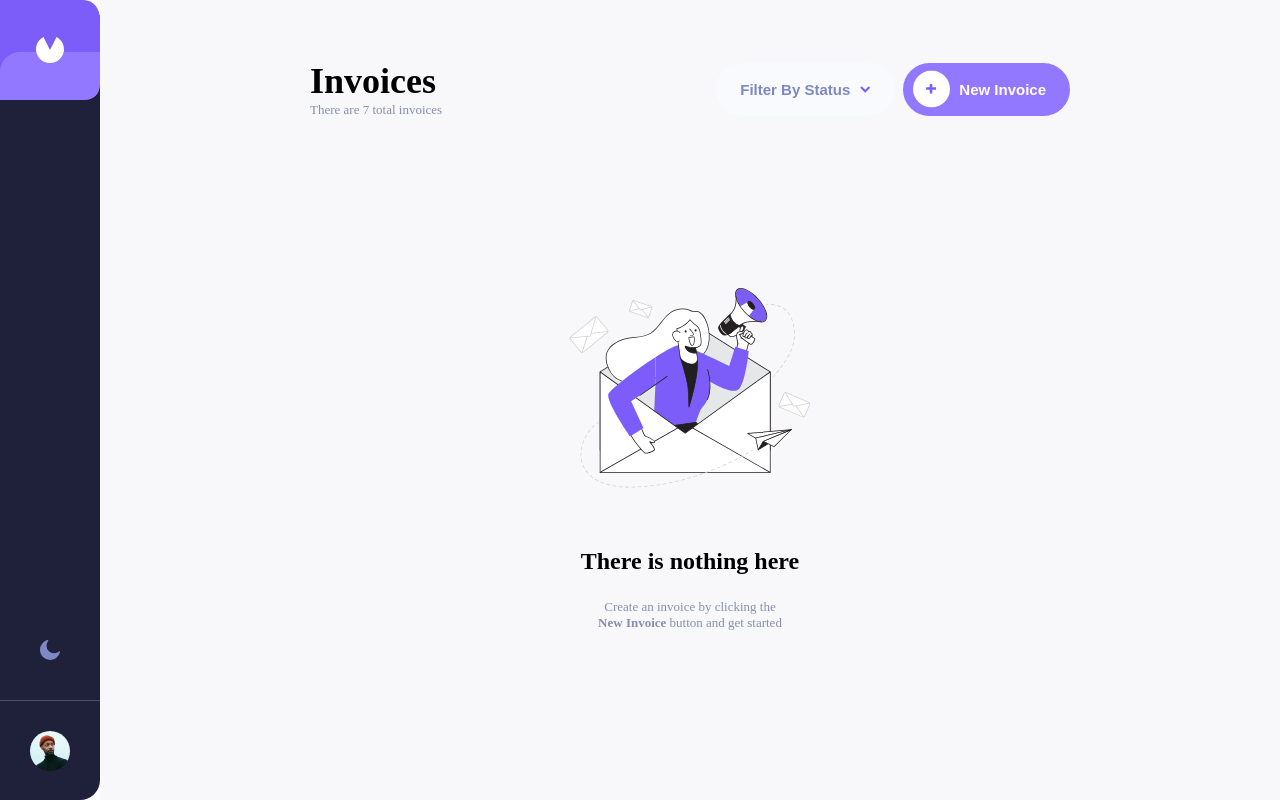
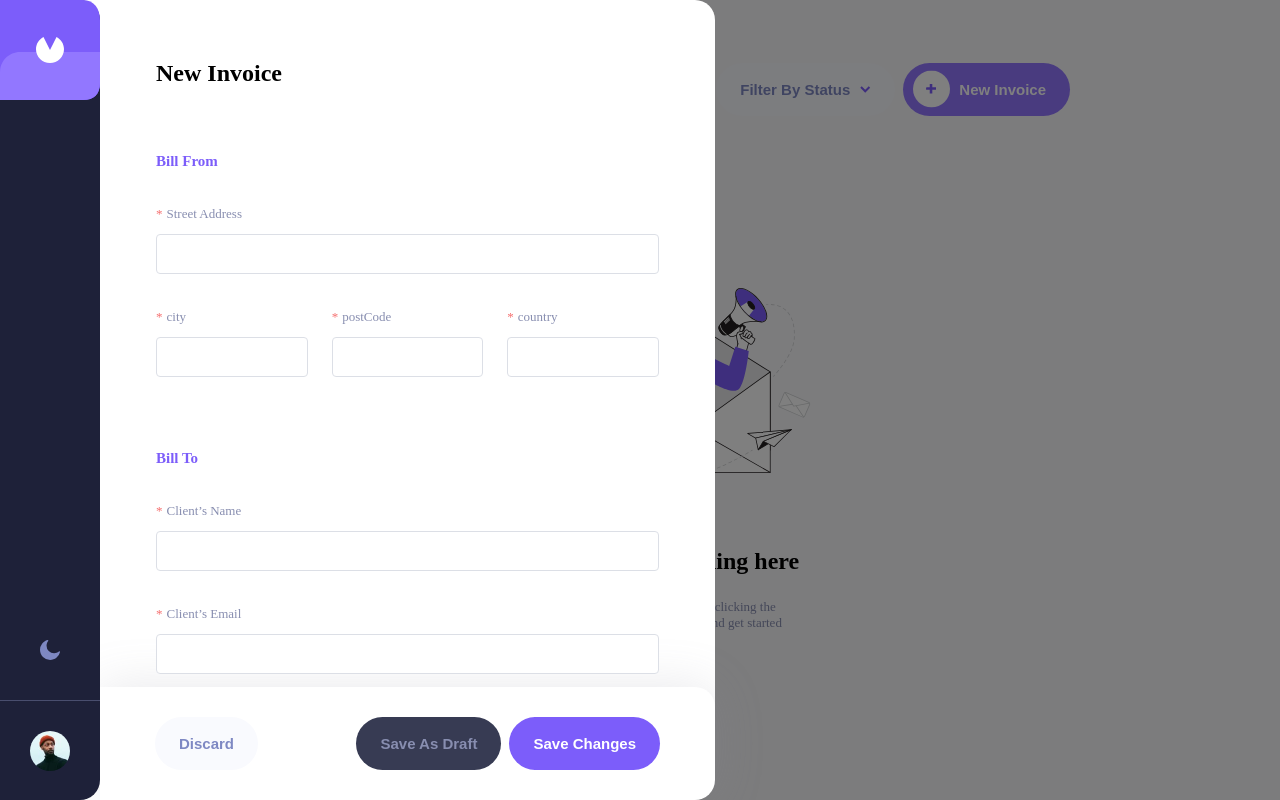
Before and after one commit to LynnHsaio/invoice-app, a Vue app: page /#/ in a window 1280 px wide. Both pictures are taken after a click on the button "New Invoice". Built offline with nearby package versions, Linux system fonts and the light colour scheme.

Commit message:
[IMP] 加入新項目功能 [IMP] 使用uuid

```diff
--- a/src/components/ToggleForm.vue
+++ b/src/components/ToggleForm.vue
@@ -1,11 +1,14 @@
 <template>
   <div :class="`toggleForm ${visible ? 'show' : ''}`">
-    <div class="mask" @click="close"></div>
+    <div class="mask" @click="handleClose"></div>
 
     <div class="form-container">
       <h2 class="form-title text-large">
-        <span>Edit </span>
-        <span class="text-large item-id">{{ editForm.id }}</span>
+        <span v-show="isNew">New Invoice</span>
+        <div v-show="!isNew">
+          <span>Edit </span>
+          <span class="text-large item-id">{{ editForm.id }}</span>
+        </div>
       </h2>
 
       <el-form class="form" ref="Form" :model="editForm" :rules="rules">
@@ -193,17 +196,27 @@
             </el-col>
           </el-row>
 
-          <button class="btn btn--white" @click="handleNewItem">
+          <button class="btn btn--white" @click="handleNewListItem">
             + Add New Item
           </button>
         </div>
       </el-form>
 
       <footer>
-        <button class="btn btn--white" @click="handleSubmit">Cancel</button>
-        <button class="btn btn--purple" @click="handleSubmit">
-          Save Changes
+        <button v-show="isNew" class="btn btn--white" @click="handleClose">
+          Discard
         </button>
+        <div>
+          <button v-show="isNew" class="btn btn--black" @click="handleDraft">
+            Save as Draft
+          </button>
+          <button v-show="!isNew" class="btn btn--white" @click="handleClose">
+            Cancel
+          </button>
+          <button class="btn btn--purple" @click="handleSubmit">
+            Save Changes
+          </button>
+        </div>
       </footer>
     </div>
   </div>
@@ -212,13 +225,17 @@
 export default {
   name: "ToggleForm",
   props: {
+    isNew: {
+      type: Boolean,
+      default: true,
+    },
     visible: {
       type: Boolean,
       default: false,
     },
     parentForm: {
       type: Object,
-      default: () => {},
+      default: () => ({}),
     },
   },
   data() {
@@ -231,7 +248,7 @@ export default {
         paymentTerms: "",
         clientName: "",
         clientEmail: "",
-        status: "",
+        status: "pending",
         senderAddress: {
           street: "",
           city: "",
@@ -309,11 +326,15 @@ export default {
   watch: {
     visible(newValue) {
       if (newValue) {
-        this.editForm = JSON.parse(JSON.stringify(this.parentForm));
+        if (this.parentForm.id) {
+          this.editForm = JSON.parse(JSON.stringify(this.parentForm));
+        } else {
+          this.newFormHandle();
+        }
 
         //如果剛開始清單裡沒有項目，預設加新項目
         if (!this.editForm.items.length) {
-          this.pushItem();
+          this.pushListItem();
         }
 
         //開啟表單預設滾動回最上面（這裡不用nextTick也沒關係，因為這個表單抽屜不是懶加載，可是如果是用element ui的話就必須要用）
@@ -336,7 +357,32 @@ export default {
   //   },
   // },
   methods: {
-    close() {
+    newFormHandle() {
+      this.clearObjectValues(this.editForm);
+      this.afterNewFormHandle();
+    },
+    // 清空表單
+    clearObjectValues(obj) {
+      for (const key in obj) {
+        if (Object.prototype.hasOwnProperty.call(obj, key)) {
+          if (typeof obj[key] === "object" && obj[key] !== null) {
+            // 如果值是对象并且不是 null，则递归清空该对象
+            this.clearObjectValues(obj[key]);
+          } else if (Array.isArray(obj[key])) {
+            // 如果值是数组，则清空数组
+            obj[key] = [];
+          } else {
+            // 否则将值设置为 null（或其他你认为合适的空值）
+            obj[key] = "";
+          }
+        }
+      }
+    },
+    // 指定預設值
+    afterNewFormHandle() {
+      this.editForm.status = "pending";
+    },
+    handleClose() {
       this.$emit("update:visible", false);
     },
     countTotal(index) {
@@ -344,13 +390,13 @@ export default {
 
       this.editForm.items[index].total = price * quantity;
     },
-    handleNewItem() {
+    handleNewListItem() {
       const lastItem = this.editForm.items[this.editForm.items.length - 1];
       const isEmpty = Object.values(lastItem || {}).every((value) => !value);
 
       //如果清單裡沒有東西 或 新加的項目有填值的話 才可以加新項目，以避免無限加新項目
       if (!lastItem || !isEmpty) {
-        this.pushItem();
+        this.pushListItem();
 
         this.$nextTick(() => {
           // 使用 $refs 獲取 scrollContainer 的引用, 要注意的是因為Form使用element ui所以後面要加上$el才可取得元素
@@ -360,7 +406,7 @@ export default {
         });
       }
     },
-    pushItem() {
+    pushListItem() {
       this.editForm.items.push({
         name: "",
         quantity: 0,
@@ -371,9 +417,15 @@ export default {
     handleItemDelete(index) {
       this.editForm.items.splice(index, 1);
     },
+    handleDraft() {
+      this.editForm.status = "draft";
+      this.handleSubmit();
+    },
     handleSubmit() {
+      // 測試
+      // this.$emit("submit", this.editForm);
+
       this.$refs.Form.validate((valid) => {
-        console.log("valid", valid);
         if (valid) {
           this.$emit("submit", this.editForm);
         }
@@ -432,7 +484,7 @@ export default {
 
   .form {
     flex: 1;
-    padding: 0 16px;
+    padding: 10px 16px;
     margin: 10px 40px;
     overflow-y: auto;
     overflow-x: hidden;
@@ -498,8 +550,12 @@ export default {
 footer {
   @include borderRadius;
   padding: 30px 55px;
+  display: flex;
+  justify-content: space-between;
+  box-shadow: rgba(142, 142, 154, 0.2) 0px 0px 50px 0px;
 
-  display: flex;
-  justify-content: flex-end;
+  button:first-child {
+    margin-left: 0px;
+  }
 }
 </style>
--- a/src/pages/Detail.vue
+++ b/src/pages/Detail.vue
@@ -124,8 +124,9 @@
 
     <!-- 編輯表單抽屜 -->
     <ToggleForm
+      :isNew="false"
       :visible.sync="toggleFormVisible"
-      :parentForm.sync="item"
+      :parentForm="item"
       @submit="handleUpdate"
     />
 
@@ -298,7 +299,6 @@ export default {
       this.initData(this);
       this.toggleFormVisible = false;
     },
-
     handleDelete() {
       const filteredList = this.list.filter(
         (listItem) => listItem.id !== this.item.id
--- a/src/pages/Main.vue
+++ b/src/pages/Main.vue
@@ -10,7 +10,10 @@
           <span> Filter by status </span>
           <img src="../assets/icon-arrow-down.svg" alt="arrow down icon" />
         </button>
-        <button class="btn btn-new btn--purple">
+        <button
+          class="btn btn-new btn--purple"
+          @click="toggleFormVisible = true"
+        >
           <img src="../assets/icon-plus.svg" alt="puls icon" />
           <span> New Invoice</span>
         </button>
@@ -60,34 +63,65 @@
         </li>
       </ul>
     </main>
+
+    <!-- 編輯表單抽屜 -->
+    <ToggleForm
+      isNew
+      :visible.sync="toggleFormVisible"
+      @submit="handleCreateItem"
+    />
   </div>
 </template>
 <script>
 import data from "../data/data.json";
 import { formatDate, formatCurrency } from "@/utils";
+import ToggleForm from "@/components/ToggleForm.vue";
+import { v4 as uuidv4 } from "uuid";
 
 export default {
   name: "MainPage",
-  components: {},
+  components: { ToggleForm },
   data() {
     return {
       list: data,
+
+      toggleFormVisible: false,
     };
   },
   beforeRouteEnter(to, from, next) {
     next((vm) => {
       // localStorage.setItem("invoice app", JSON.stringify(data));
-      vm.list = JSON.parse(localStorage.getItem("invoice app") || "[]");
+
+      vm.initData(vm);
     });
   },
   methods: {
     formatDate,
     formatCurrency,
+    initData(target) {
+      target.list = JSON.parse(localStorage.getItem("invoice app") || "[]");
+    },
     handleItemClick(item) {
       this.$router.push({
         path: `/detail/${item.id}`,
         query: { item },
       });
+    },
+    handleCreateItem(form) {
+      const item = { ...form, id: this.generateShortUuid() };
+      this.list.push(item);
+
+      this.save(this.list);
+      this.toggleFormVisible = false;
+    },
+    generateShortUuid(length = 6) {
+      // 截取指定长度的子字符串
+      const shortUuid = uuidv4().substring(0, length);
+
+      return shortUuid;
+    },
+    save(updatedList) {
+      localStorage.setItem("invoice app", JSON.stringify(updatedList));
     },
   },
 };
--- a/src/utils/index.js
+++ b/src/utils/index.js
@@ -21,7 +21,8 @@ export function formatDate(date) {
   // return new Intl.DateTimeFormat("en-GB", options).format(inputDate);
 }
 
-export function formatCurrency(amount) {
+export function formatCurrency(total) {
+  const amount = total || 0;
   // -----------------以下測試-----------------
   // export function formatCurrency(amount, test, item) {
   // console.log("call method in template formatCurrency", amount, test, item);
```
